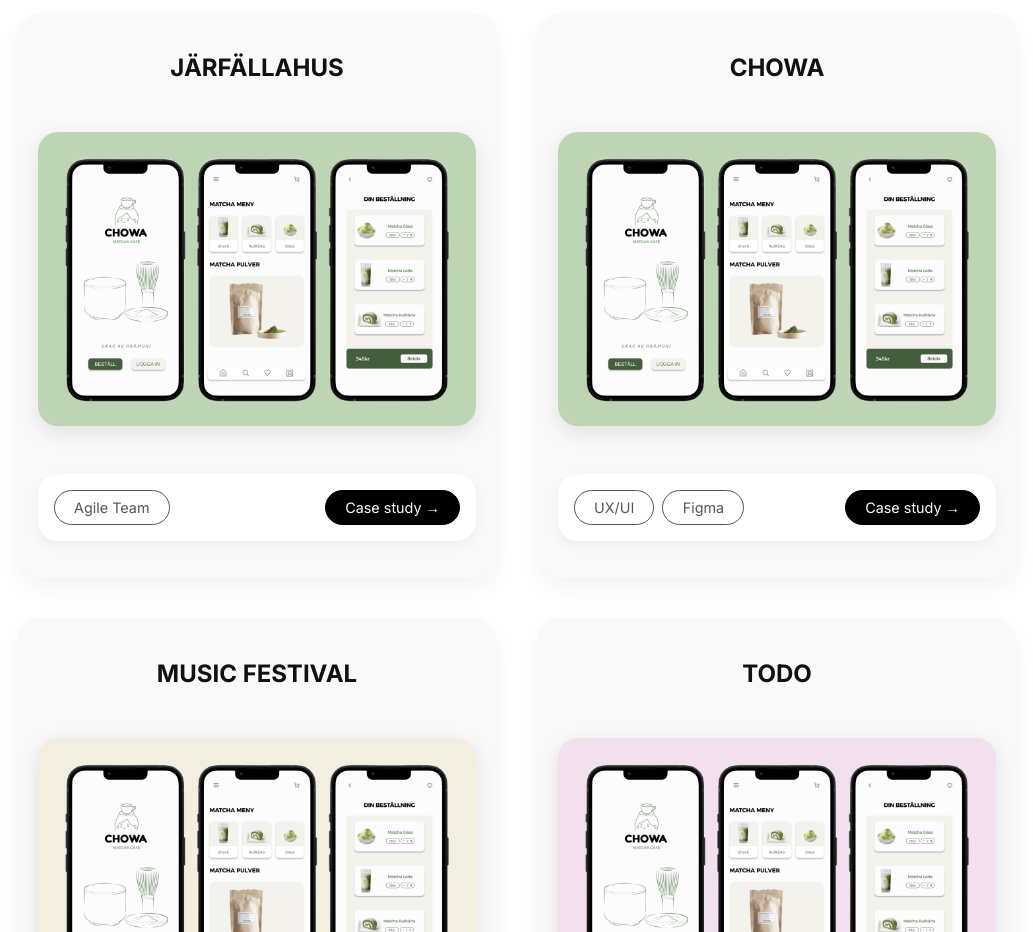
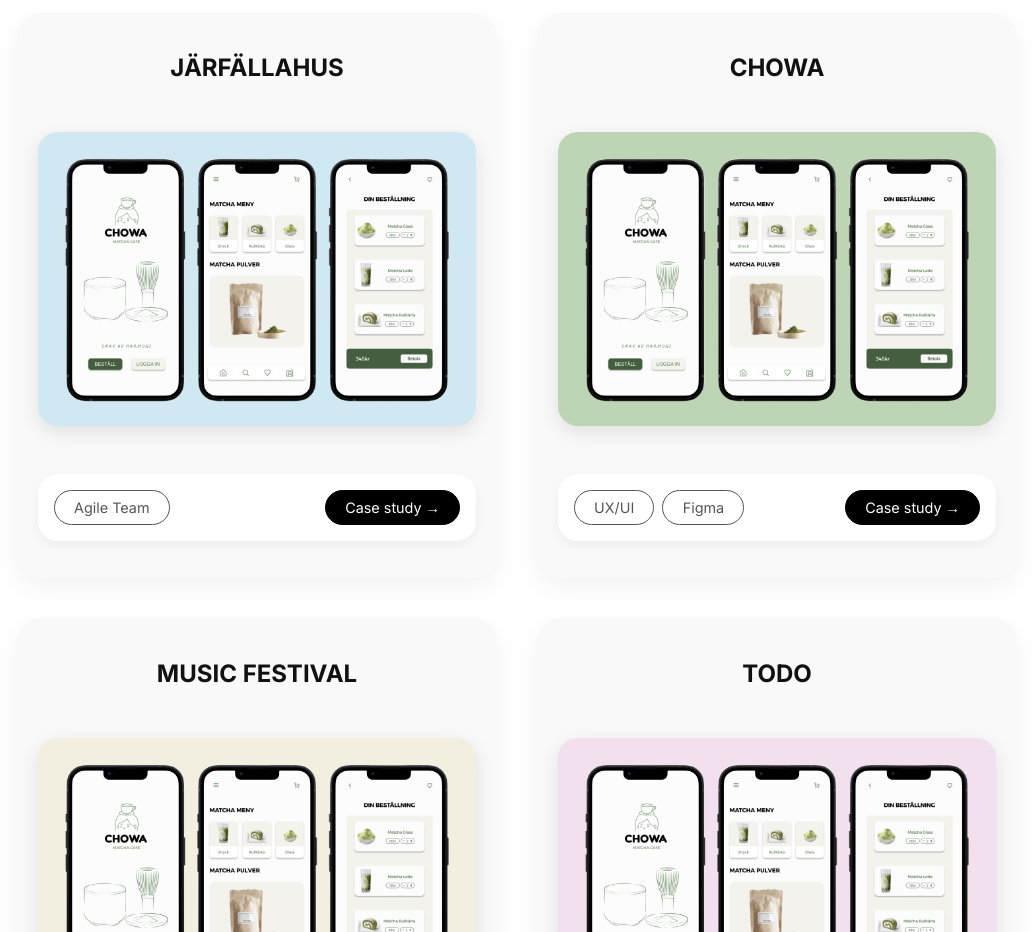
Before and after one commit to desjohnsen/portfolio, a React (Vite) app: page / in a window 1280 px wide. Shown: the part 900-1832 px from the top of the page, without its empty margins (123-1156 px from the left). Built offline with nearby package versions, Linux system fonts and the light colour scheme.

Commit message:
feat: add project card image to assets

```diff
--- a/src/pages/Home.jsx
+++ b/src/pages/Home.jsx
@@ -16,7 +16,7 @@ const Home = ({ projectSectionRef, contactSectionRef }) => {
       projectId: "1",
       image: Chowa,
       tags: ["Agile Team"],
-      customClass: "green-background",
+      customClass: "blue-background",
       category: "UX/UI",
     },
     {
```
Also changed, not shown: src/assets/images/jarfallahus.png (added), src/pages/Project1.jsx (line endings or trailing spaces), src/styles/ProjectLayout.css (line endings or trailing spaces).
